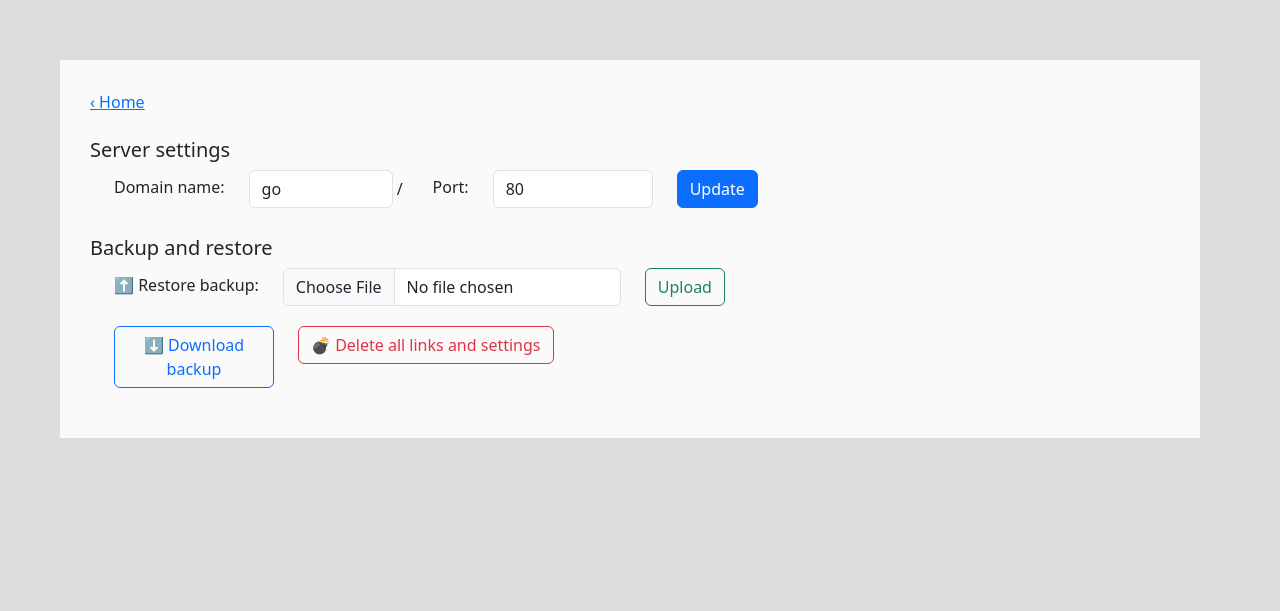
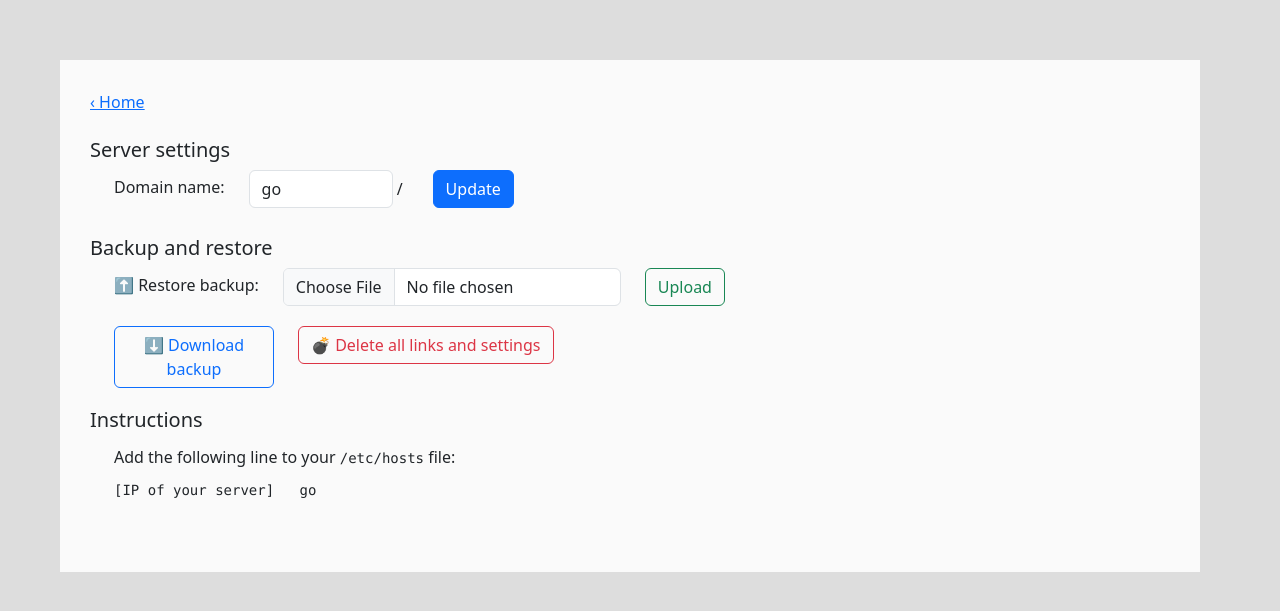
Before and after one commit to theak/go, a Flask app: page /settings in a window 1280 px wide. Shown: the top 611 px of the page. Run offline with Flask 3, Linux system fonts and the light colour scheme.

Commit message:
settings updates

```diff
--- a/app.py
+++ b/app.py
@@ -22,7 +22,7 @@ def catch_all(path):
 
 @app.route('/settings', methods=['GET'])
 def settings():
-  return render_template("settings.html")
+  return render_template("settings.html", domain=DOMAIN)
 
 @app.route('/backup', methods=['GET'])
 def backup():
--- a/templates/settings.html
+++ b/templates/settings.html
@@ -9,6 +9,7 @@
       .container {padding: 30px; margin: 60px; background-color: #FAFAFA;}
       .domain {display: inline; width: 90%;}
       .row {line-height: 2.2; margin-bottom: 20px}
+      #hosts {display: inline}
     </style>
   </head>
   <body style="background-color: #ddd;">
@@ -20,11 +21,7 @@
             <div class="col-auto"></div>
             <div class="col-auto">Domain name:</div>
             <div class="col-md-2">
-              <input type="text" class="form-control domain" value="go" placeholder="go"><span> / </span>
-            </div>
-            <div class="col-auto">Port:</div>
-            <div class="col-md-2">
-              <input type="number" class="form-control" placeholder="80" value="80">
+              <input type="text" class="form-control domain" value="{{ domain }}" placeholder="go"><span> / </span>
             </div>
             <div class="col-auto">
               <button type="submit" class="btn btn-primary mb-2">Update</button>
@@ -61,7 +58,21 @@
           </div>
         </div>
 
-
-    </div>
+        <h5>Instructions</h5>
+        <div class="row">
+          <div class="col-auto"></div>
+          <div class="col-auto">Add the following line to your <pre id="hosts">/etc/hosts</pre> file:<br/>
+            <pre><span id="domain">[IP of your server]</span>   <span>{{ domain }}</span></pre>
+          </div>
+        </div>
+      </div>
+    <script>
+      if (navigator.platform.indexOf('Win') > -1) {
+        document.getElementById("hosts").innerHTML = "c:\\Windows\\System32\\Drivers\\etc\\hosts";
+      }
+      if (window.location.hostname.indexOf('.') > -1) {
+        document.getElementById("domain").innerHTML = window.location.hostname;
+      }
+    </script>
   </body>
 </html>
--- a/templates/submitlink.html
+++ b/templates/submitlink.html
@@ -6,7 +6,7 @@
     <title>{{domain}}/ links</title>
     <link href="https://cdn.jsdelivr.net/npm/bootstrap@5.3.2/dist/css/bootstrap.min.css" rel="stylesheet" integrity="sha384-T3c6CoIi6uLrA9TneNEoa7RxnatzjcDSCmG1MXxSR1GAsXEV/Dwwykc2MPK8M2HN" crossorigin="anonymous">
     <style>
-      .container {padding: 30px; margin: 60px; background-color: #FAFAFA; border-radius: 5px}
+      .container {padding: 30px; margin: 60px; background-color: #FAFAFA; border-radius: 15px}
       .nopad {padding: 0px}
       .text-sm {font-size: 12px}
     </style>
```
